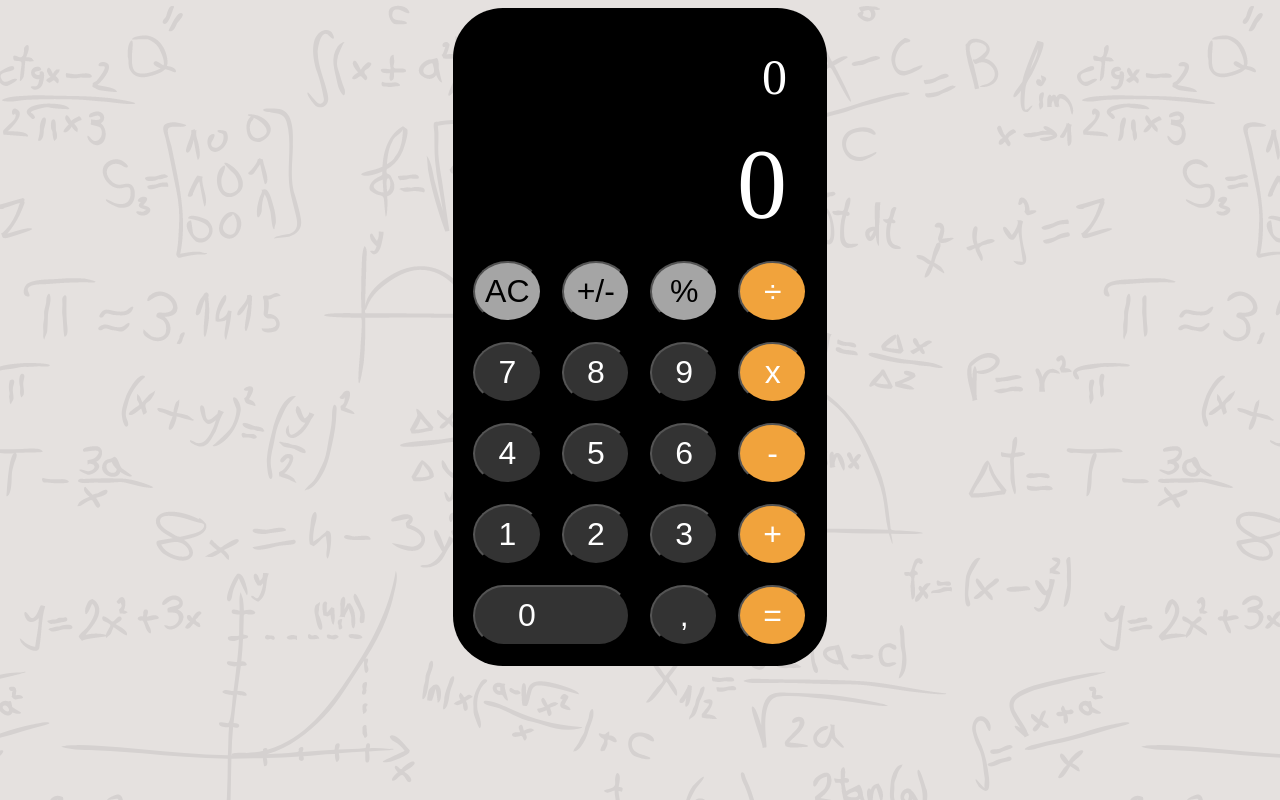
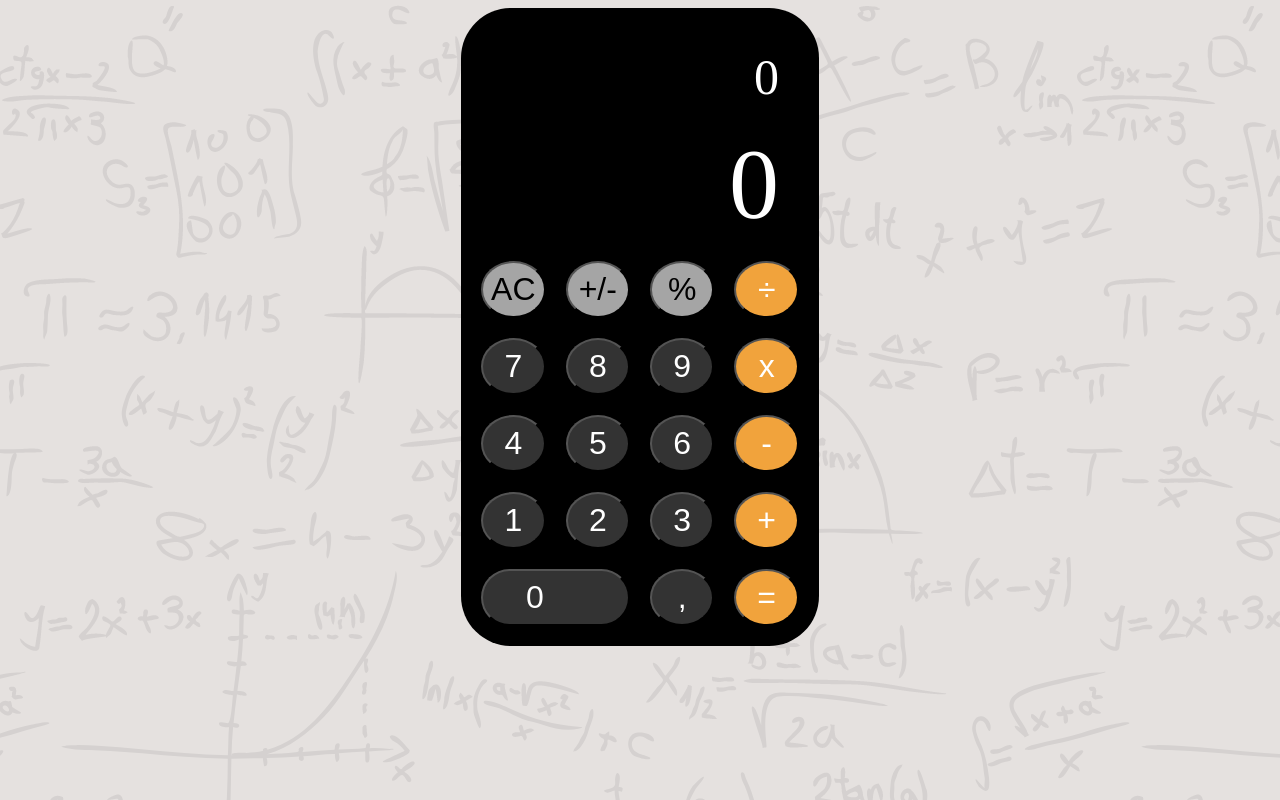
Before and after one commit to Lrpoblet/calculator.v1, a React (Create React App) app: page / in a window 1280 px wide. Built offline with nearby package versions, Linux system fonts and the light colour scheme.

Commit message:
reduce botton padding

```diff
--- a/src/styles/Button.css
+++ b/src/styles/Button.css
@@ -8,7 +8,7 @@
   font-size: 2em;
   justify-content: center;
   transition: filter 0.1s ease-in;
-  padding: 10px;
+  padding: 8px;
 }
 
 .Button:active,
```
